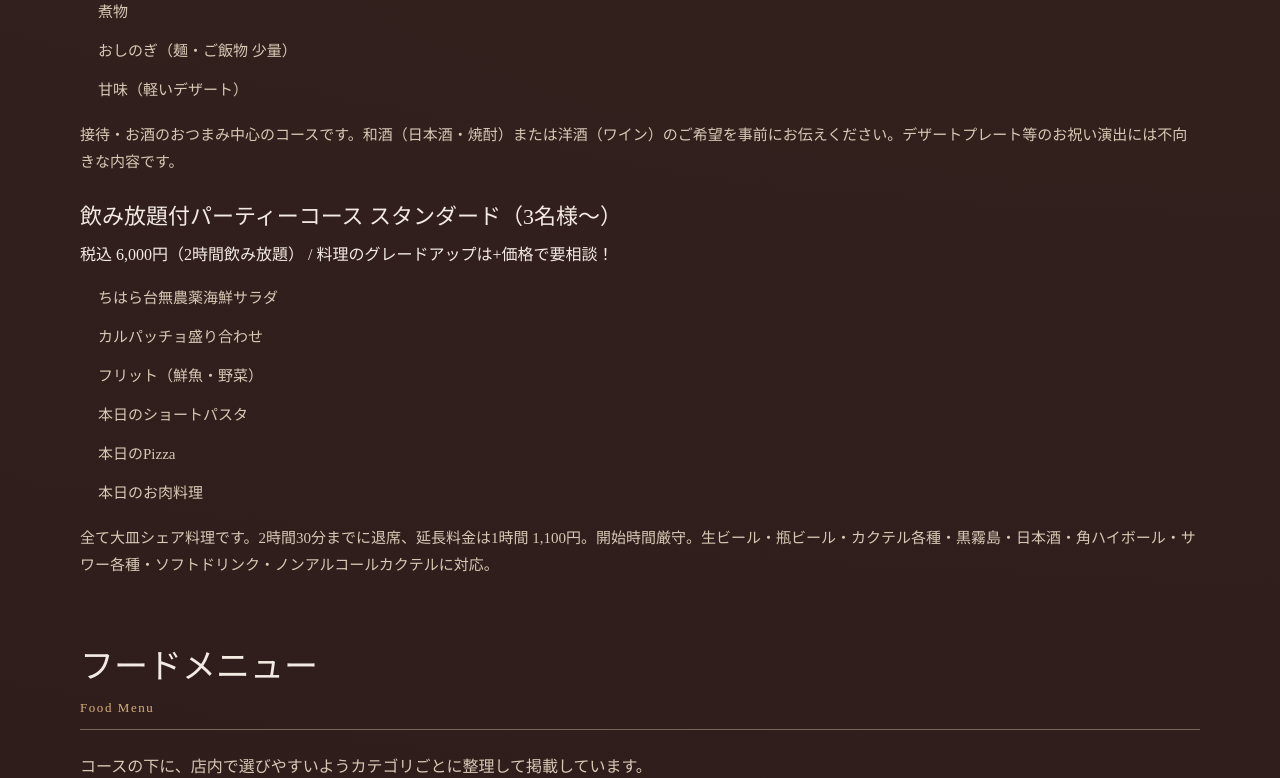
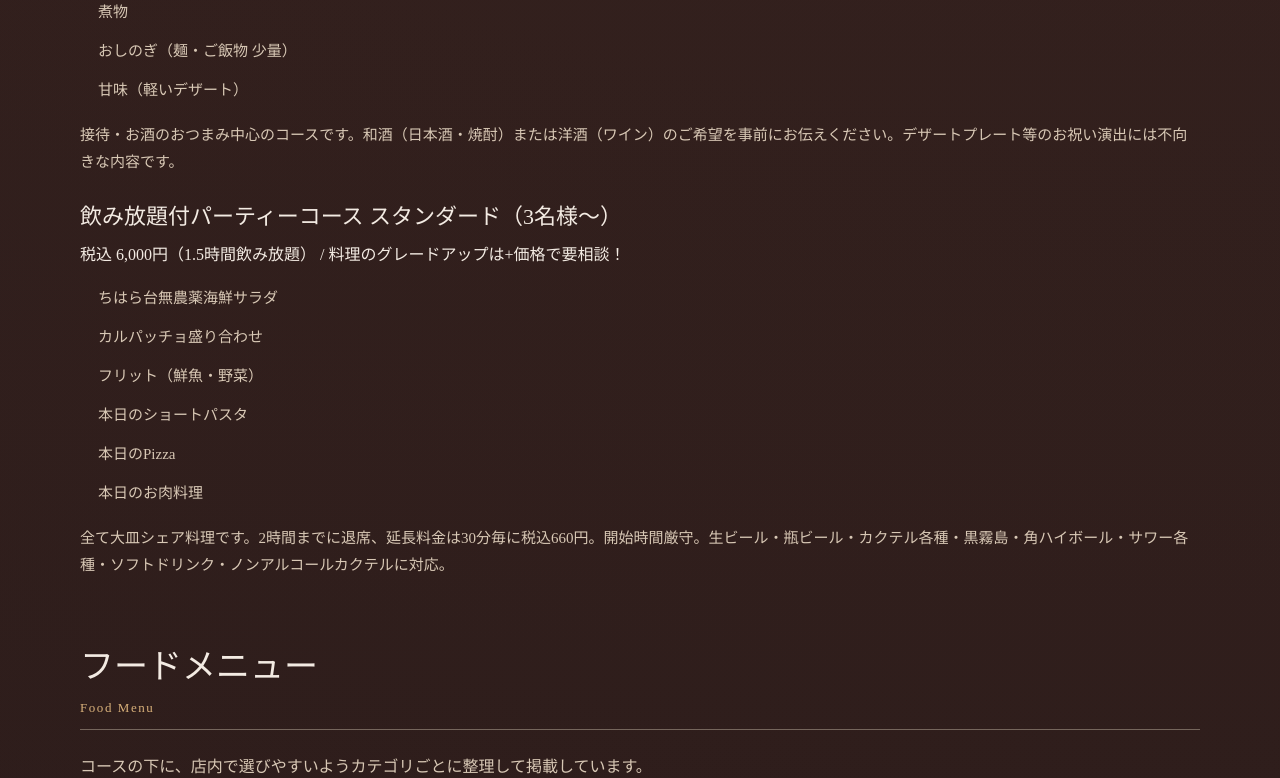
Before and after one commit to norikkun/nishimuraya_soga, a Django app: page /food/ in a window 1280 px wide. Shown: the part 2984-3762 px from the top of the page. Run offline with Django 5.2, Linux system fonts and the light colour scheme; style sheets or scripts are compiled from the project's sources.

Commit message:
パーティーコース内容変更

```diff
--- a/templates/nishimuraya/food.html
+++ b/templates/nishimuraya/food.html
@@ -140,7 +140,7 @@
 
 			<div class="{{ blk_cd }}" id="course-all-you-can-drink">
 				<h3>飲み放題付パーティーコース スタンダード（3名様〜）</h3>
-				<p>税込 6,000円（2時間飲み放題） / 料理のグレードアップは+価格で要相談！</p>
+				<p>税込 6,000円（1.5時間飲み放題） / 料理のグレードアップは+価格で要相談！</p>
 				<ul class="{{ cdlist }}">
 					<li>ちはら台無農薬海鮮サラダ</li>
 					<li>カルパッチョ盛り合わせ</li>
@@ -149,8 +149,7 @@
 					<li>本日のPizza</li>
 					<li>本日のお肉料理</li>
 				</ul>
-				<p class="{{ cnote }}">全て大皿シェア料理です。2時間30分までに退席、延長料金は1時間
-					1,100円。開始時間厳守。生ビール・瓶ビール・カクテル各種・黒霧島・日本酒・角ハイボール・サワー各種・ソフトドリンク・ノンアルコールカクテルに対応。
+				<p class="{{ cnote }}">全て大皿シェア料理です。2時間までに退席、延長料金は30分毎に税込660円。開始時間厳守。生ビール・瓶ビール・カクテル各種・黒霧島・角ハイボール・サワー各種・ソフトドリンク・ノンアルコールカクテルに対応。
 				</p>
 			</div>
 		</section>
```
Also changed, not shown: .claude/launch.json (added).
